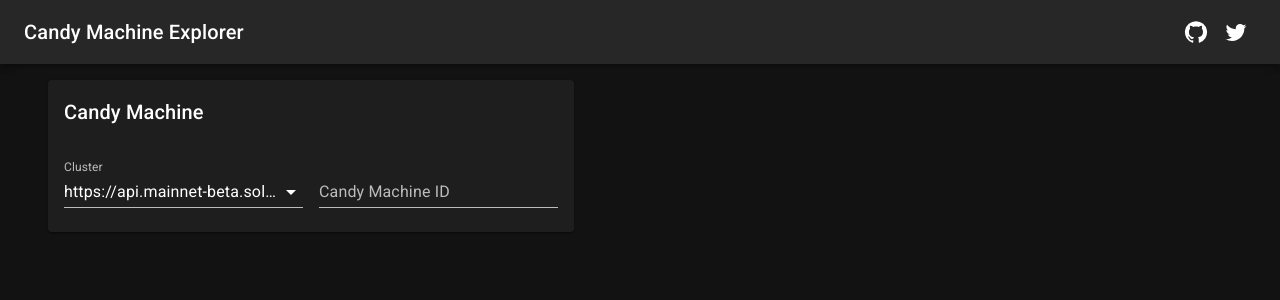
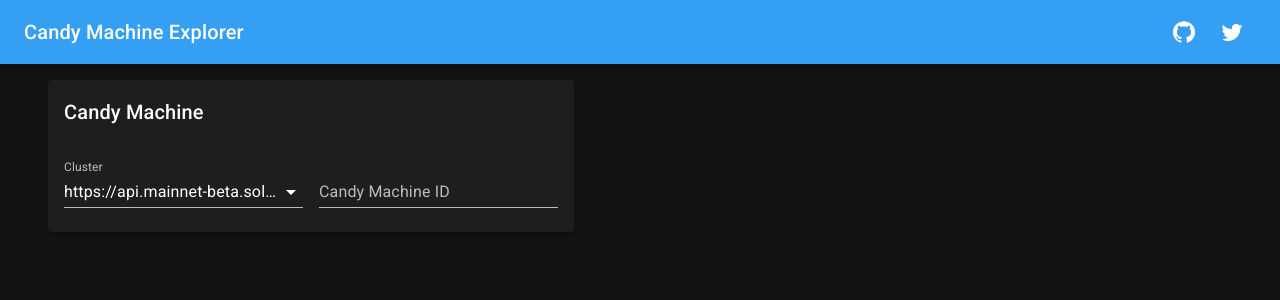
Before and after one commit to giacomo-cc/candymachine-explorer, a React (Create React App) app: page / in a window 1280 px wide. Shown: the top 300 px of the page. Built offline with nearby package versions, Linux system fonts and the light colour scheme.

Commit message:
refactor AppBar component

```diff
--- /dev/null
+++ b/src/components/AppBar/constants.ts
@@ -0,0 +1,2 @@
+export const GITHUB_LINK = 'https://github.com/thegreat-vanderlinde/candymachine-explorer'
+export const TWITTER_LINK = 'https://twitter.com/vanderlinde____'
--- a/src/components/AppBar/index.tsx
+++ b/src/components/AppBar/index.tsx
@@ -5,34 +5,48 @@
 import Toolbar from '@mui/material/Toolbar'
 import Typography from '@mui/material/Typography'
 import IconButton from '@mui/material/IconButton'
+import Link from '@mui/material/Link'
 
 import GitHubIcon from '@mui/icons-material/GitHub'
 import TwitterIcon from '@mui/icons-material/Twitter'
 
 import theme from '../../configuration/theme'
 
+import { GITHUB_LINK, TWITTER_LINK } from './constants'
+
 const StyledAppBar = styled(MuiAppBar)`
   height: ${theme.spacing(8)};
+  background-color: ${theme.palette.primary.main};
 `
 
-const AppBar = () => {
-  return (
+const APP_BAR_ITEMS = [
+  {
+    link: GITHUB_LINK,
+    icon: <GitHubIcon />
+  },
+  {
+    link: TWITTER_LINK,
+    icon: <TwitterIcon />
+  }
+]
+
+const AppBar = () => (
   <StyledAppBar position="static" color="primary">
     <Toolbar>
       <Grid container justifyContent="space-between" alignItems="center">
         <Typography variant="h6">Candy Machine Explorer</Typography>
         <Grid item>
-            <IconButton>
-              <GitHubIcon />
+          {APP_BAR_ITEMS.map(({ link, icon }) => (
+            <Link key={link} href={link} target="_blank" color="inherit">
+              <IconButton size="large">
+                {icon}
               </IconButton>
-            <IconButton>
-              <TwitterIcon />
-            </IconButton>
+            </Link>
+          ))}
         </Grid>
       </Grid>
     </Toolbar>
   </StyledAppBar>
 )
-}
 
 export default AppBar
```
Lines whose indentation alone changed are shown as unchanged.
